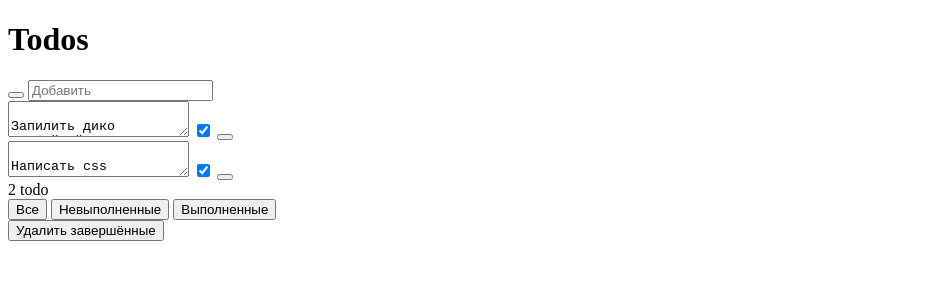
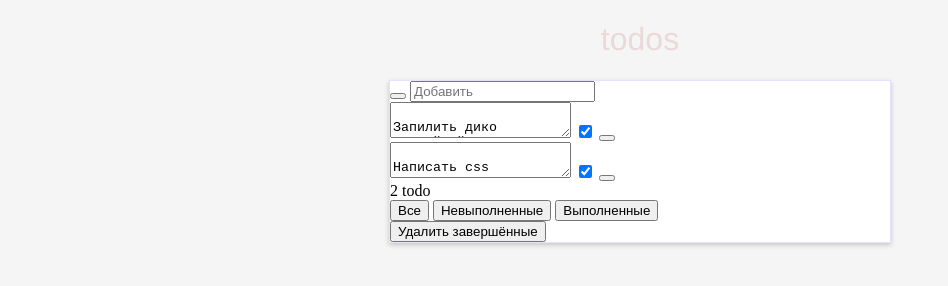
Before and after one commit to ok-technopolis/SvichkarevAnatoly, a plain HTML site: page index.html in a window 1280 px wide. Shown: the whole page, without its empty margins (0-948 px from the left). Drawn offline with Linux system fonts and the light colour scheme.

Commit message:
add main blocks css

```diff
--- a/index.html
+++ b/index.html
@@ -1,13 +1,14 @@
 <!DOCTYPE html>
-<html>
+<html lang="en">
 <head>
-    <meta charset="utf-8"/>
+    <meta charset="UTF-8"/>
     <title>Todos</title>
+    <link href="style.css" type="text/css" rel="stylesheet"/>
 </head>
 
 <body>
 <div class="todos-header">
-    <h1 class="todos-title">Todos</h1>
+    <h1 class="todos-title">todos</h1>
 </div>
 
 <div class="todos-main">
--- /dev/null
+++ b/style.css
@@ -0,0 +1,23 @@
+body {
+    background-color: #f5f5f5;
+}
+
+.todos-header {
+    text-align: center;
+}
+
+.todos-title {
+    color: #ebd9d9;
+    font-family: "Helvetica Neue", Arial, sans-serif;
+    font-weight: 100;
+}
+
+.todos-main {
+    width: 500px;
+    margin: auto;
+    background-color: #ffffff;
+    border: 1px solid #E3E3FF;
+    box-shadow: 0 2px 5px 0 rgba(0, 0, 0, 0.2);
+    z-index: 2;
+    position: relative;
+}
```
